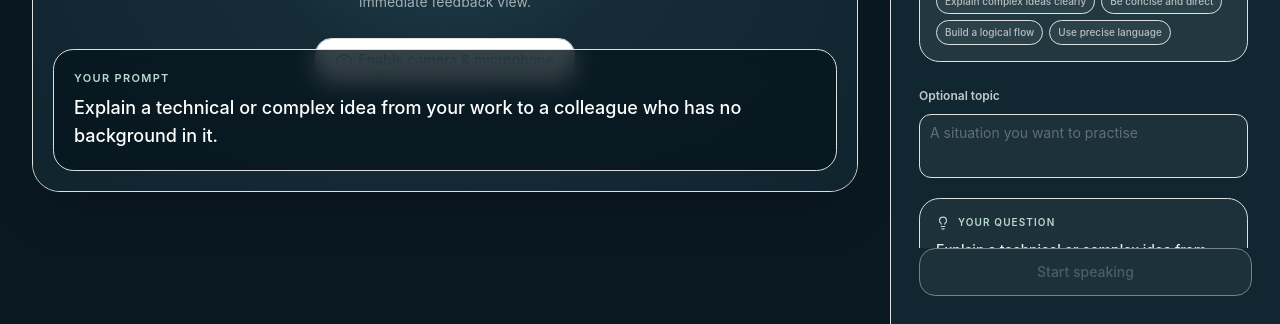
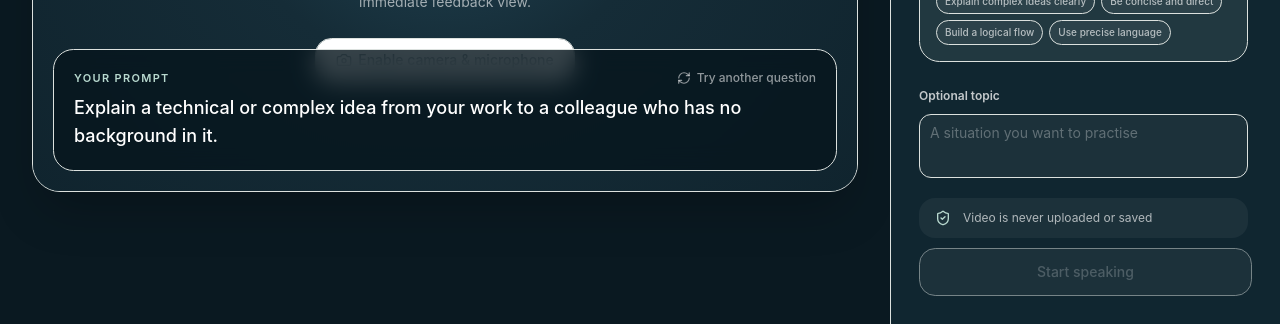
Before and after one commit to tienmai56/sayform, a Next.js app: page /practice/session in a window 1280 px wide. Shown: the part 476-800 px from the top of the page. Built offline with nearby package versions, Linux system fonts and the light colour scheme; no server answers.

Commit message:
Remove duplicate sidebar prompt

```diff
--- a/components/camera-practice.tsx
+++ b/components/camera-practice.tsx
@@ -6,7 +6,6 @@ import {
   Camera,
   CameraOff,
   ChevronRight,
-  Lightbulb,
   Mic,
   RefreshCw,
   ShieldCheck,
@@ -285,7 +284,14 @@ export function CameraPractice() {
             </div>
 
             <div className="absolute inset-x-5 bottom-5 rounded-2xl border border-white/10 bg-[#07161d]/80 p-5 backdrop-blur-md">
-              <p className="text-[11px] font-semibold uppercase tracking-[0.12em] text-[var(--mint)]">Your prompt</p>
+              <div className="flex items-center justify-between gap-4">
+                <p className="text-[11px] font-semibold uppercase tracking-[0.12em] text-[var(--mint)]">{activeExercise ? 'Exercise prompt' : 'Your prompt'}</p>
+                {!activeExercise && (
+                  <button onClick={() => void tryAnotherQuestion()} disabled={status === 'recording' || status === 'processing'} className="flex items-center gap-1.5 text-xs font-medium text-white/55 hover:text-white disabled:opacity-40">
+                    <RefreshCw className="size-3.5" /> Try another question
+                  </button>
+                )}
+              </div>
               <p className="mt-2 max-w-4xl font-display text-lg font-medium leading-7">{prompt}</p>
             </div>
           </div>
@@ -364,12 +370,6 @@ export function CameraPractice() {
               </>
             )}
 
-            <div className="rounded-2xl border border-white/10 bg-white/5 p-4">
-              <p className="flex items-center gap-2 text-[10px] font-semibold uppercase tracking-[0.11em] text-[var(--mint)]"><Lightbulb className="size-3.5" />{activeExercise ? 'Exercise prompt' : 'Your question'}</p>
-              <p className="mt-2 text-sm font-medium leading-6 text-white/90">{prompt}</p>
-              {!activeExercise && <button onClick={() => void tryAnotherQuestion()} disabled={status === 'recording' || status === 'processing'} className="mt-3 flex items-center gap-1.5 text-xs font-medium text-white/55 hover:text-white"><RefreshCw className="size-3.5" />Try another question</button>}
-            </div>
-
             <div className="space-y-2">
               <div className="flex items-center gap-3 rounded-xl bg-white/5 px-4 py-3 text-xs text-white/65"><ShieldCheck className="size-4 text-[var(--mint)]" />Video is never uploaded or saved</div>
             </div>
```
